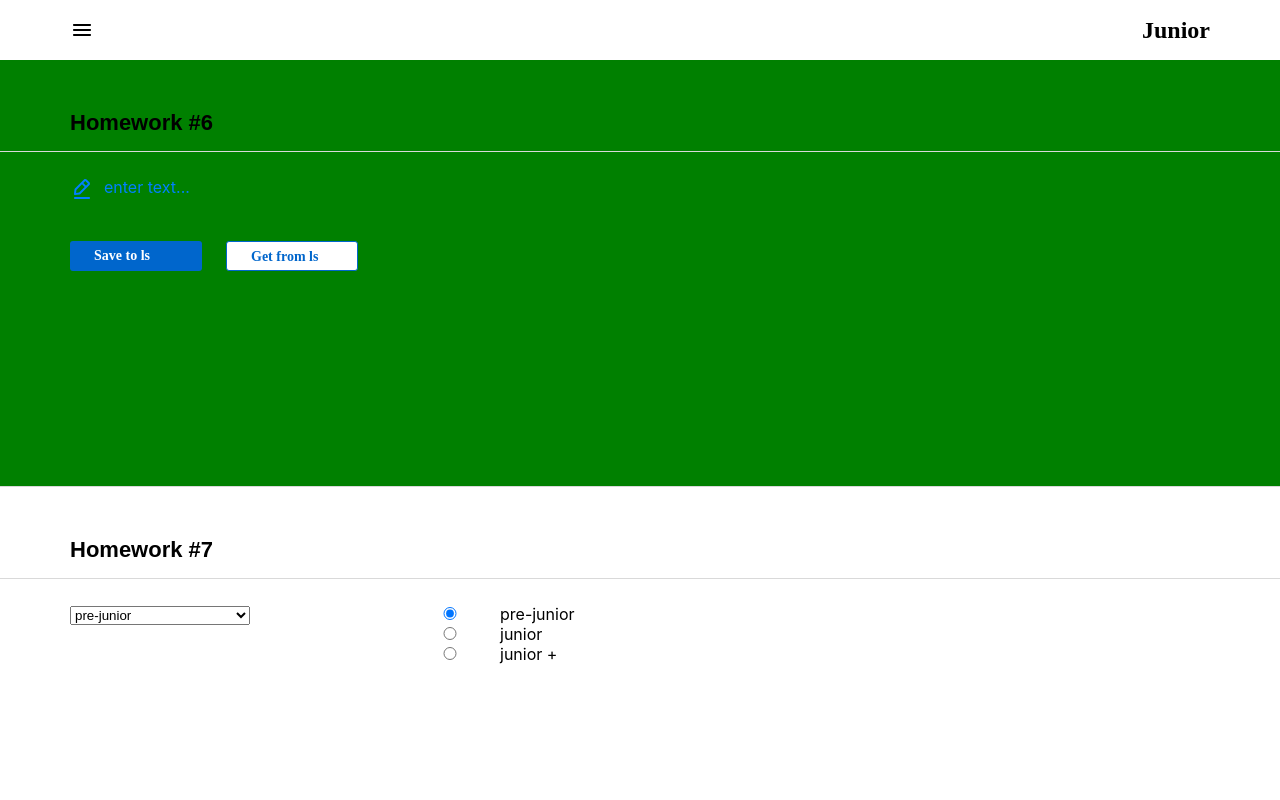
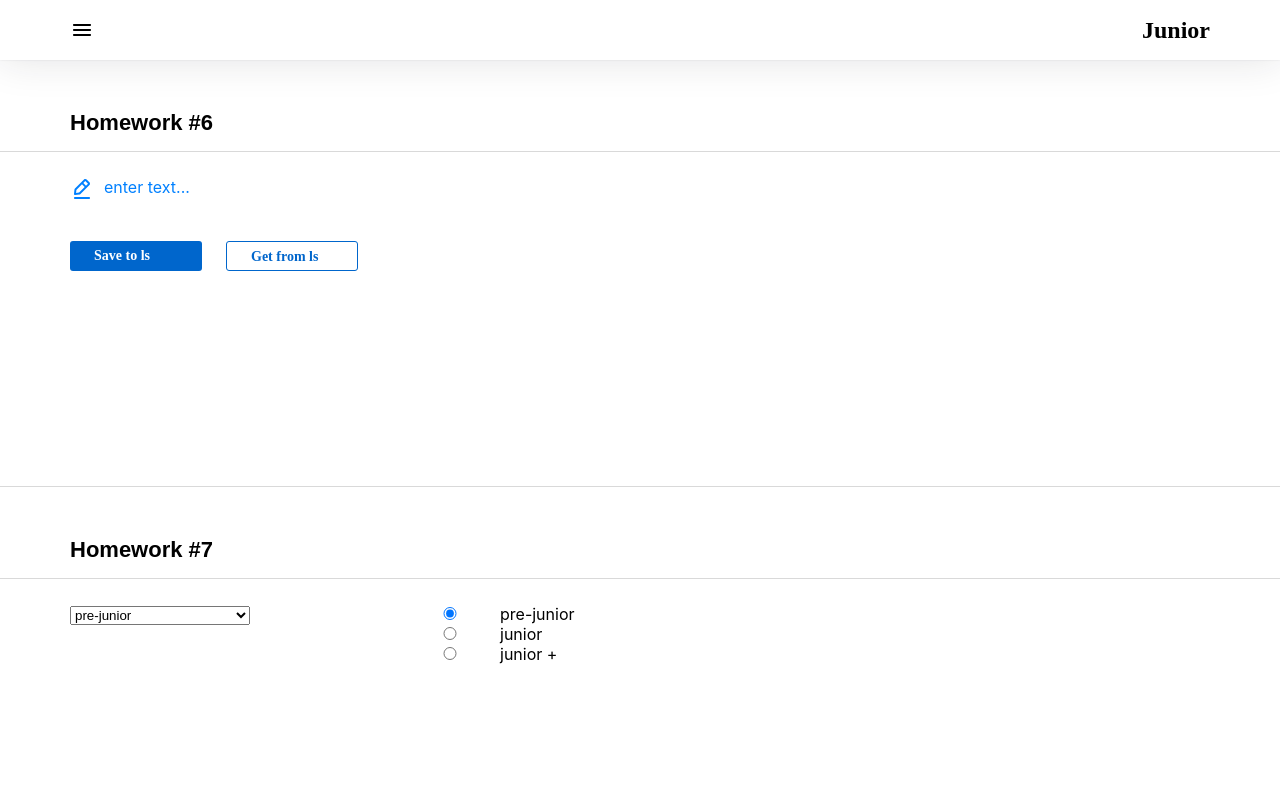
Before and after one commit to Anna-Mkr/homeworks2, a React (Create React App) app: page /#/junior in a window 1280 px wide. Shown: the top 800 px of the page. Built offline with nearby package versions, Linux system fonts and the light colour scheme.

Commit message:
refactor

```diff
--- a/src/s2-homeworks/hw06/HW6.tsx
+++ b/src/s2-homeworks/hw06/HW6.tsx
@@ -26,7 +26,7 @@ const HW6 = () => {
     }
 
     return (
-        <div id={'hw6'} style={{background: "green"}} >
+        <div id={'hw6'}  >
             <div className={s2.hwTitle}>Homework #6</div>
 
             {/*демонстрация возможностей компоненты:*/}
```
